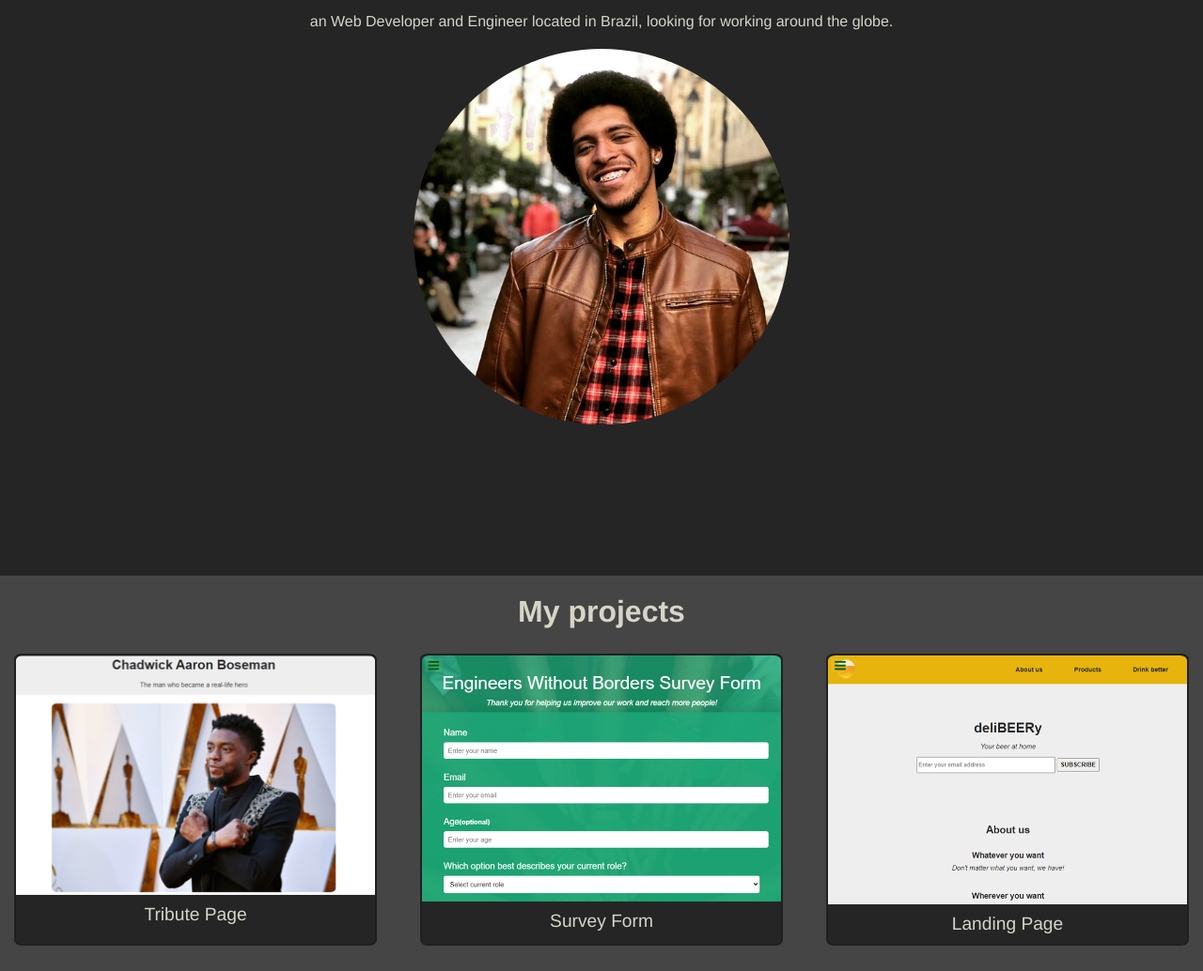
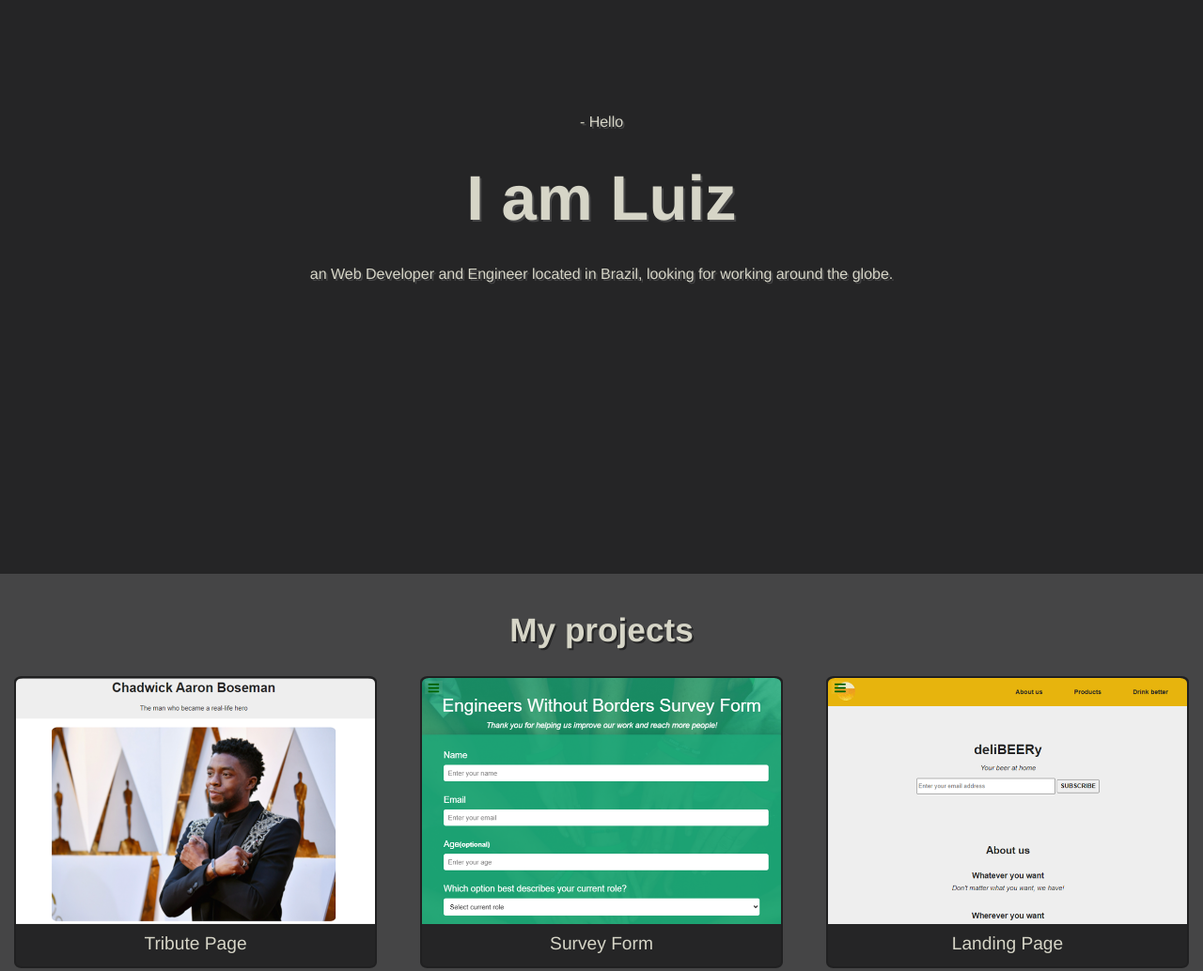
Before and after one commit to lufesipe/Web, a plain HTML site: page freeCodeCamp/Personal Portfolio/index.html in a window 1280 px wide. Shown: the part 189-1223 px from the top of the page at 94% size. Drawn offline with Linux system fonts and the light colour scheme.

Commit message:
Mudancas na altura da welcome section do projeto Personal Portfolio

```diff
--- a/freeCodeCamp/Personal Portfolio/index.html
+++ b/freeCodeCamp/Personal Portfolio/index.html
@@ -17,25 +17,24 @@
                 <p class="hello">- Hello</p>
                 <h1>I am Luiz</h1>
                 <p class="presentation-text">an Web Developer and Engineer located in Brazil, looking for working around the globe.</p>
-                <img class="luiz-image" src="images/luiz_img.jpg">
             </section>
             <section id="projects">
                 <h2>My projects</h2>
                 <div class="projects-grid">
                 <a class="project-tile" href="https://codepen.io/lufesipe/full/VwjpRRy" target="_blank" title="Tribute page project link">
-                    <img class="project-image" src="images/tribute_page.png">
+                    <img class="project-image" src="https://raw.githubusercontent.com/lufesipe/Web/master/freeCodeCamp/Personal%20Portfolio/images/tribute_page.png">
                     <p>Tribute Page</p>
                 </a>
                 <a class="project-tile" href="https://codepen.io/lufesipe/full/ZEOrWdb" target="_blank" title="Survey form project link">
-                    <img class="project-image" src="images/survey_form.png">
+                    <img class="project-image" src="https://raw.githubusercontent.com/lufesipe/Web/master/freeCodeCamp/Personal%20Portfolio/images/survey_form.png">
                     <p>Survey Form</p>
                 </a>
                 <a class="project-tile" href="https://codepen.io/lufesipe/full/gOMZKyQ" target="_blank" title="Landing page project link">
-                    <img class="project-image" src="images/landing_page.png">
+                    <img class="project-image" src="https://raw.githubusercontent.com/lufesipe/Web/master/freeCodeCamp/Personal%20Portfolio/images/landing_page.png">
                     <p>Landing Page</p>
                 </a>
                 <a class="project-tile" href="https://codepen.io/lufesipe/full/LYbKwON" target="_blank" title="Technical Documentation page project link">
-                    <img class="project-image" src="images/technical_documentation.png">
+                    <img class="project-image" src="https://raw.githubusercontent.com/lufesipe/Web/master/freeCodeCamp/Personal%20Portfolio/images/technical_documentation.png">
                     <p>Technical Documentation Page</p>
                 </a>
                 </div>
--- a/freeCodeCamp/Personal Portfolio/style.css
+++ b/freeCodeCamp/Personal Portfolio/style.css
@@ -14,6 +14,7 @@ body{
     width: 100%;
     height: 60px;
     background-color: #C73E1D;
+    box-shadow: 2px 2px 8px #353536;
     z-index: 1;
 }
 nav ul{
@@ -33,48 +34,36 @@ nav ul{
     display: inline-block;
 }
 main{
-    position: relative;
-    top: 0;
-    margin-top: 60px;
-    padding: 0;
     z-index: 0;
 }
 #welcome-section{
-    margin: 0;
-    padding-top: 50px;
-    margin-bottom: -135px;
+    display: flex;
+    flex-direction: column;
+    align-items: center;
+    justify-content: center;
     width: 100%;
     height: 100vh;
+    text-align: center;
 }
 .hello{
-    margin: 0 15px;
     font-size: 1rem;
+    text-shadow: 2px 2px #454546;
 }
 h1{
-    margin: 40px 15px;
-    margin-top: 35px;
-    line-height: 0;
     font-size: 4.2rem;
+    text-shadow: 2px 2px #454546;
 }
 .presentation-text{
     line-height: normal;
     font-size: 1rem;
-    margin: 0 15px;
-}
-.luiz-image{
-    display: block;
-    margin-top: 20px;
-    margin-left: auto;
-    margin-right: auto;
-    height: 50%;
-    width: auto;
-    border-radius: 50%;
+    text-shadow: 2px 2px #454546;
 }
 @media (min-width: 645px) {
     .hello{
         text-align: center;
     }
     h1{
+        line-height: 0;
         text-align: center;
     }
     .presentation-text{
@@ -82,9 +71,11 @@ h1{
     }
 }
 h2{
-    padding-top: 20px;
-    font-size: 2rem;
+    margin-top: 0;
+    padding-top: 40px;
+    font-size: 2.2rem;
     text-align: center;
+    text-shadow: 2px 2px #252526;
 }
 #projects{
     padding-bottom: 20px;
@@ -97,7 +88,7 @@ h2{
     border-top-right-radius: 2%;
     border-top-left-radius: 2%;
     width: 100%;
-    height: auto;
+    height: calc(100% - 2.8rem);
 }
 .project-tile{
     display: block;
@@ -130,6 +121,7 @@ h2{
     margin: 0;
     padding-bottom: 20px;
     padding-top: 30px;
+    text-shadow: 2px 2px #454546;
 }
 .contact-info{
     text-align: center;
@@ -139,6 +131,7 @@ h2{
     text-decoration: none;
     color: #d6d5c7;
     font-weight: bold;
+    text-shadow: 2px 2px #454546;
 }
 footer{
     display: grid;
@@ -149,8 +142,10 @@ footer{
     border-top: 2px solid #C73E1D;
     background-color: tomato;
     text-align: center;
+    text-shadow: 2px 2px #454546;
 }
 footer a{
     text-decoration: none;
     color: #d6d5c7;
+    text-shadow: 2px 2px #454546;
 }
```
